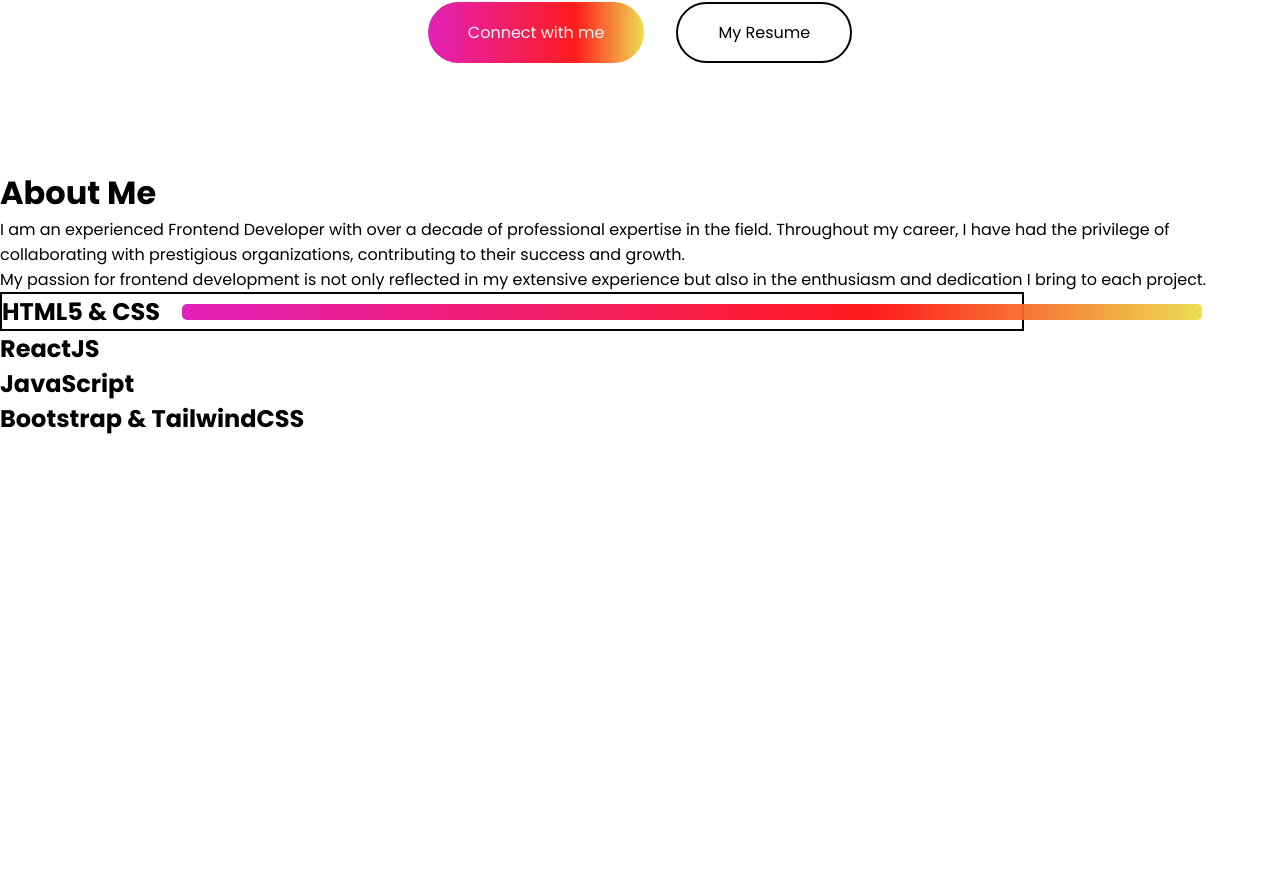
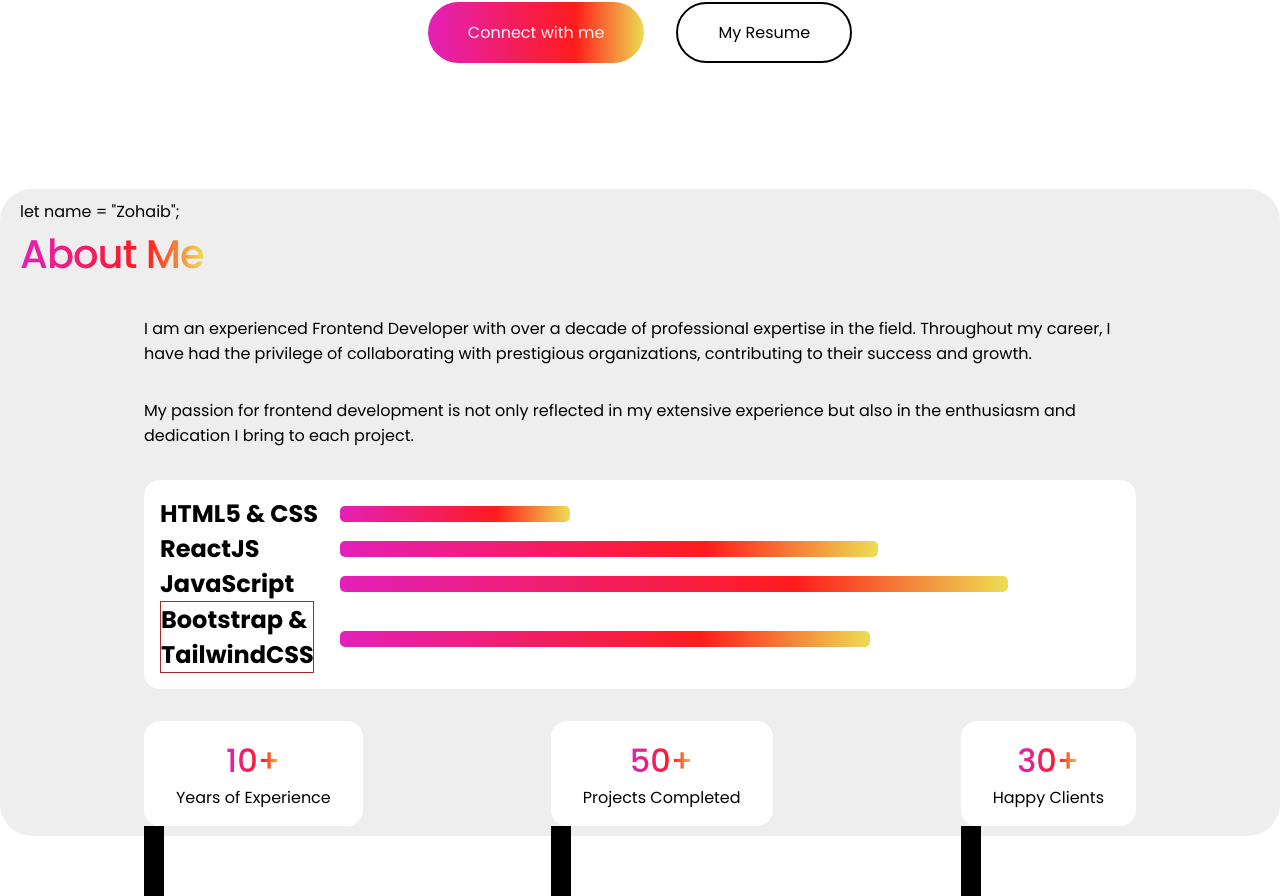
Before and after one commit to MuhammadZohaib28/nsfbatch13portfoliowebsite, a React (Vite) app: page / in a window 1280 px wide. Shown: the part 628-1524 px from the top of the page. Before the commit the page ends 1064 px from the top, so only its background shows below. Built offline with nearby package versions, Linux system fonts and the light colour scheme.

Commit message:
AbOUT me section done

```diff
--- a/src/components/AboutMe/AboutMe.css
+++ b/src/components/AboutMe/AboutMe.css
@@ -1,16 +1,14 @@
 .skill-container {
     position: relative;
     width: 80%;
-    height: 100%;
-    border: 2px solid #000;
-
+    height: 100%
 
 }
 
 .bar {
     position: absolute;
     height: 1rem;
-    width: 100%;
+
     background: linear-gradient(90deg, rgba(222, 75, 75, 1) 0%, rgba(227, 32, 185, 1) 0%, rgba(255, 0, 0, 0.89) 68%, rgba(237, 221, 83, 1) 100%);
     border-radius: 5px;
 
@@ -18,3 +16,128 @@
 
     left: 180px;
 }
+
+
+.skill-container .first {
+    width: 30%;
+}
+
+.skill-container .second {
+    width: 70%;
+}
+
+.skill-container .third {
+    width: 87%;
+}
+
+.skill-container .fourth {
+    width: 69%;
+    top:30px;
+}
+
+
+
+.long-name {
+    width: 20%;
+
+    border: 1px solid brown;
+}
+
+
+.parent-circle {
+    border: 2px solid black;
+    position: relative;
+    height: 200px;
+    width: 200px;
+    margin: 400px auto;
+}
+
+
+.circle{
+    position: absolute;
+
+    height: 50px;
+    width: 50px;
+    background-color: red;
+
+    border-radius: 100%;
+
+    top: -10px;
+    right: -20px;
+}
+
+
+.about-section {
+    padding: 10px 20px;
+    margin-top: 20px;
+    display: flex;
+    flex-direction: column;
+    justify-content: center;
+    align-items: start;
+
+    background-color: rgb(238, 238, 238);
+    border-radius: 2rem;
+
+
+}
+
+
+.about-section-paragraph{
+    width: 80%;
+
+    display: flex;
+    flex-direction: column;
+    justify-content: center;
+    align-self: center;
+
+    gap: 2rem;
+    margin-top: 2rem;
+}
+
+
+.about-heading {
+    font-size: 2.5rem;
+    font-weight: 500;
+
+    letter-spacing: -1px;
+}
+
+
+.skills-parent{
+    background-color: white;
+
+    padding: 1rem;
+    border-radius: 1rem;
+}
+
+.stats-card{
+    background-color: white;
+    padding: 1rem 2rem;
+    display: flex;
+    flex-direction: column;
+    justify-content: center;
+    align-items: center;
+
+    border-radius: 1rem;
+}
+
+.stats-container{
+    display: flex;
+    justify-content: space-between;
+    align-items: center;
+
+    /* width: 100%; */
+}
+
+
+.line-parent{
+    position: relative
+}
+
+
+.line {
+    position: absolute;
+    width: 20px;
+    height: 70px;
+    background-color: black;
+}
--- a/src/components/AboutMe/AboutMe.jsx
+++ b/src/components/AboutMe/AboutMe.jsx
@@ -2,43 +2,97 @@ import React from 'react'
 
 import './AboutMe.css'
 
+
+
 const AboutMe = () => {
+
+
+    let aboutMeStats = [
+        {
+            years: "10+",
+            description: "Years of Experience"
+        },
+        {
+            years: "50+",
+            description: "Projects Completed"
+        },
+        {
+            years: "30+",
+            description: "Happy Clients"
+        },
+    ]
+
+
+
     return (
-        <div>
+        <div className='about-section'>
 
-            <h1>About Me</h1>
+            let name = "Zohaib";
 
-            <div>
+            <h1 className='hero-heading-name about-heading'>About Me</h1>
+
+            <div className='about-section-paragraph'>
                 <p>I am an experienced Frontend Developer with over a decade of professional expertise in the field. Throughout my career, I have had the privilege of collaborating with prestigious organizations, contributing to their success and growth.</p>
 
 
                 <p>My passion for frontend development is not only reflected in my extensive experience but also in the enthusiasm and dedication I bring to each project.</p>
 
 
-                <div>
+                <div className='skills-parent'>
                     <div className='skill-container'>
                         <h2>HTML5 & CSS</h2>
-                        <div className='bar'></div>
+                        <div className='bar first'></div>
                     </div>
 
 
-                    <div>
+                    <div className='skill-container'>
                         <h2>ReactJS</h2>
-                        <div></div>
+                        <div className='bar second'></div>
                     </div>
 
 
-                    <div>
+                    <div className='skill-container'>
                         <h2>JavaScript</h2>
-                        <div></div>
+                        <div className='bar third'></div>
                     </div>
 
 
-                    <div>
-                        <h2>Bootstrap & TailwindCSS</h2>
-                        <div></div>
+                    <div className='skill-container'>
+                        <h2 className='long-name'>Bootstrap & TailwindCSS</h2>
+                        <div className='bar fourth'></div>
                     </div>
                 </div>
+
+
+                <div className='stats-container'>
+
+
+                    {
+
+                        aboutMeStats.map((item, index) => (
+
+                            <div className='line-parent'>
+
+                                <div className='stats-card'>
+                                    <h1 className='hero-heading-name'>{item.years}</h1>
+                                    <p>{item.description}</p>
+                                </div>
+
+                                <div className='line'></div>
+                            </div>
+
+
+
+                        ))
+
+                    }
+
+
+
+                </div>
+
+
+
             </div>
         </div>
     )
```
